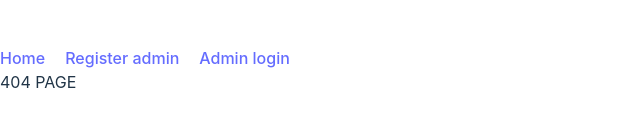
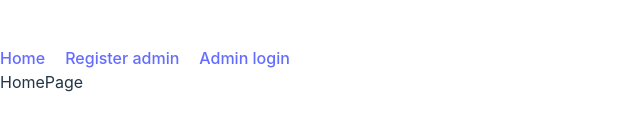
Before and after one commit to kharelbaibhav7/socianity, a React (Vite) app in the folder frontend/: page / in a window 1280 px wide. Before the commit this address had no page. Shown: the part 330-460 px from the top of the page, without its empty margins (0-640 px from the left). Built offline with nearby package versions, Linux system fonts and the light colour scheme.

Commit message:
More changes

```diff
--- a/frontend/src/App.jsx
+++ b/frontend/src/App.jsx
@@ -1,4 +1,4 @@
-import { useState } from 'react'
+import { createContext, useState } from 'react'
 import Signup from './pages/Signup'
 import Login from "./pages/Login"
 import "./pages/styles.css";
@@ -7,14 +7,19 @@ import { Routes } from 'react-router-dom';
 import MyRoutes from './components/MyRoutes';
 
 
+export let GlobalVariableContext = createContext()
+
+
 function App() {
+  let [token, setToken] = useState(localStorage.getItem("token"))
   const [count, setCount] = useState(0)
 
   return (
     <>
-      <NavBar />
-      <MyRoutes />
-
+      <GlobalVariableContext.Provider value={{ token: token, setToken: setToken }}>
+        <NavBar />
+        <MyRoutes />
+      </GlobalVariableContext.Provider>
     </>
   )
 }
--- a/frontend/src/components/MyRoutes.jsx
+++ b/frontend/src/components/MyRoutes.jsx
@@ -1,4 +1,4 @@
-import React from "react";
+import React, { useContext } from "react";
 import { Route, Routes } from "react-router-dom";
 import EventsPage from "../pages/Event/EventsPage";
 import SpecificEventPage from "../pages/Event/SpecificEventPage";
@@ -7,6 +7,8 @@ import SpecificFundraisings from "../pages/Fundraising/SpecificFundraisings";
 import HomePage from "../pages/HomePage";
 import Signup from "../pages/Signup";
 import Login from "../pages/Login";
+import { GlobalVariableContext } from "../App";
+import Logout from "../pages/Logout";
 
 
 // import SpecificEventPage from "../pages/SpecificEventPage";
@@ -19,7 +21,8 @@ import Login from "../pages/Login";
 const MyRoutes = () => {
 
     //   let { token, setToken } = useContext(GlobalVariableContext)
-    let token = ""
+    let { token, setToken } = useContext(GlobalVariableContext)
+
 
     return (
         <div>
@@ -45,7 +48,7 @@ const MyRoutes = () => {
                                 element={<SpecificFundraisings></SpecificFundraisings>}
                             ></Route>
 
-                            <Route path="logout" element={<div>Logout</div>}>
+                            <Route path="logout" element={<Logout></Logout>}>
 
                             </Route>
 
@@ -54,6 +57,7 @@ const MyRoutes = () => {
                         </>
                         :
                         <>
+                            <Route index element={<HomePage></HomePage>}></Route>
                             <Route
                                 path="register"
                                 element={<Signup></Signup>}
--- a/frontend/src/components/NavBar.jsx
+++ b/frontend/src/components/NavBar.jsx
@@ -1,10 +1,12 @@
-import React from "react";
+import React, { useContext } from "react";
 import { NavLink } from "react-router-dom";
+import { GlobalVariableContext } from "../App";
 
 const NavBar = () => {
 
-    // let token = localStorage.getItem("token");
-    let token = ""
+
+    let global = useContext(GlobalVariableContext)
+    let token = global.token
 
 
     return (
--- /dev/null
+++ b/frontend/src/pages/Logout.jsx
@@ -0,0 +1,20 @@
+import React, { useContext, useEffect } from 'react'
+import { useNavigate } from 'react-router-dom'
+import { GlobalVariableContext } from '../App'
+
+const Logout = () => {
+    let navigate = useNavigate()
+
+    let global = useContext(GlobalVariableContext)
+    useEffect(() => {
+        localStorage.removeItem("token")
+        global.setToken(null)
+        navigate("/")
+
+    }, [])
+    return (
+        <div>Logging out...</div>
+    )
+}
+
+export default Logout
--- a/frontend/src/pages/Signup.jsx
+++ b/frontend/src/pages/Signup.jsx
@@ -1,9 +1,12 @@
 import React, { useState } from "react";
 import axios from "axios";
+import { useNavigate } from "react-router-dom";
 
 
 const Signup = () => {
     let [data, setData] = useState({})
+    let navigate = useNavigate()
+
 
     let handleData = (e) => {
         setData({
@@ -17,7 +20,10 @@ const Signup = () => {
         try {
             let result = await axios.post("http://localhost:8000/api/users/", data);
             localStorage.setItem("token", result.data.token);
+
             console.log(result)
+            navigate("/")
+
         } catch (error) {
             console.log(error.message);
         }
```
